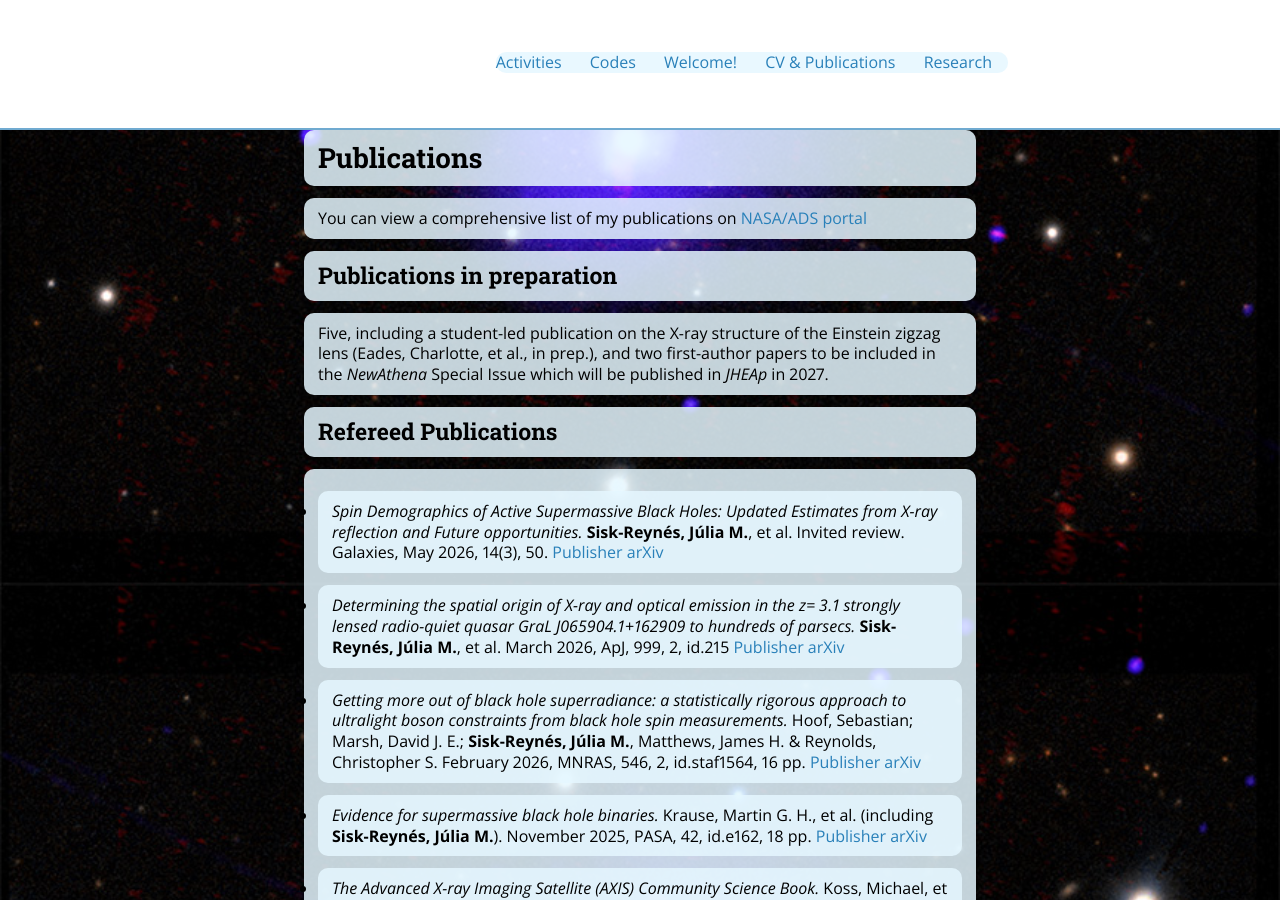
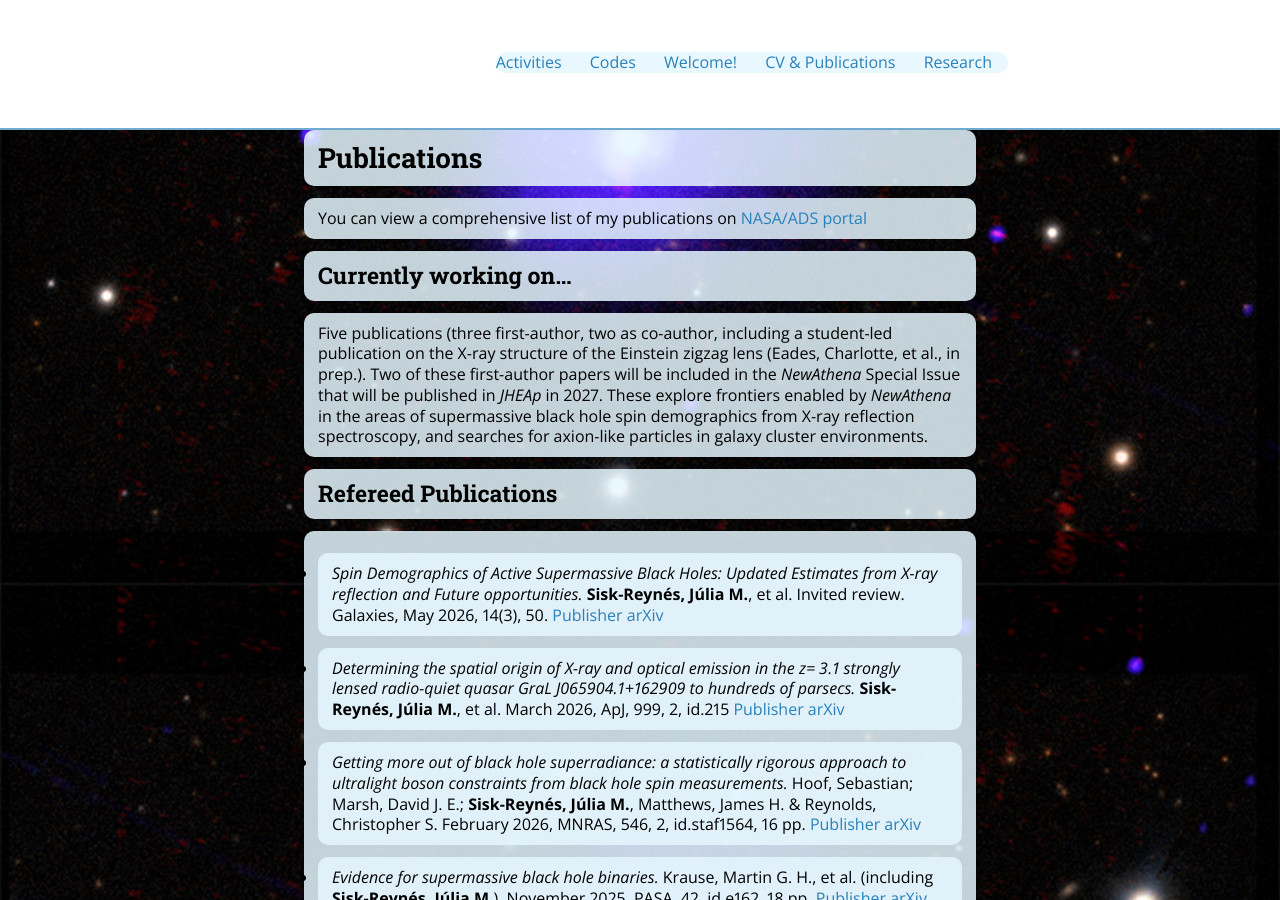
Before and after one commit to jsiskreynes-astro/jsiskreynes-astro.github.io, a Jekyll site: the page built from publications-and-cv.md, in a window 1280 px wide and 900 px high, scrolled down 327 px. Built offline with Jekyll 4.4.1, drawn with Linux system fonts in a browser that asks for light colours; nearby versions of some CDN libraries.

Commit message:
Update publications-and-cv.md

```diff
--- a/publications-and-cv.md
+++ b/publications-and-cv.md
@@ -13,9 +13,9 @@ You can download my full CV [here](assets/full_cv_jsiskreynes.pdf).
 
 You can view a comprehensive list of my publications on [NASA/ADS portal](https://ui.adsabs.harvard.edu/search/fq=%7B!type%3Daqp%20v%3D%24fq_database%7D&fq_database=(database%3Aastronomy%20OR%20database%3Aphysics)&p_=0&q=%20author%3A%22sisk-reynes%22&sort=date%20desc%2C%20bibcode%20desc)
 
-### Publications in preparation
+### Currently working on...
 
-Five, including a student-led publication on the X-ray structure of the Einstein zigzag lens (Eades, Charlotte, et al., in prep.), and two first-author papers to be included in the _NewAthena_ Special Issue which will be published in _JHEAp_ in 2027.
+Five publications (three first-author, two as co-author, including a student-led publication on the X-ray structure of the Einstein zigzag lens (Eades, Charlotte, et al., in prep.). Two of these first-author papers will be included in the _NewAthena_ Special Issue that will be published in _JHEAp_ in 2027. These explore frontiers enabled by _NewAthena_ in the areas of supermassive black hole spin demographics from X-ray reflection spectroscopy, and searches for axion-like particles in galaxy cluster environments.
 
 ### Refereed Publications
 - *Spin Demographics of Active Supermassive Black Holes: Updated Estimates from X-ray reflection and Future opportunities.* **Sisk-Reynés, Júlia M.**, et al.
```
